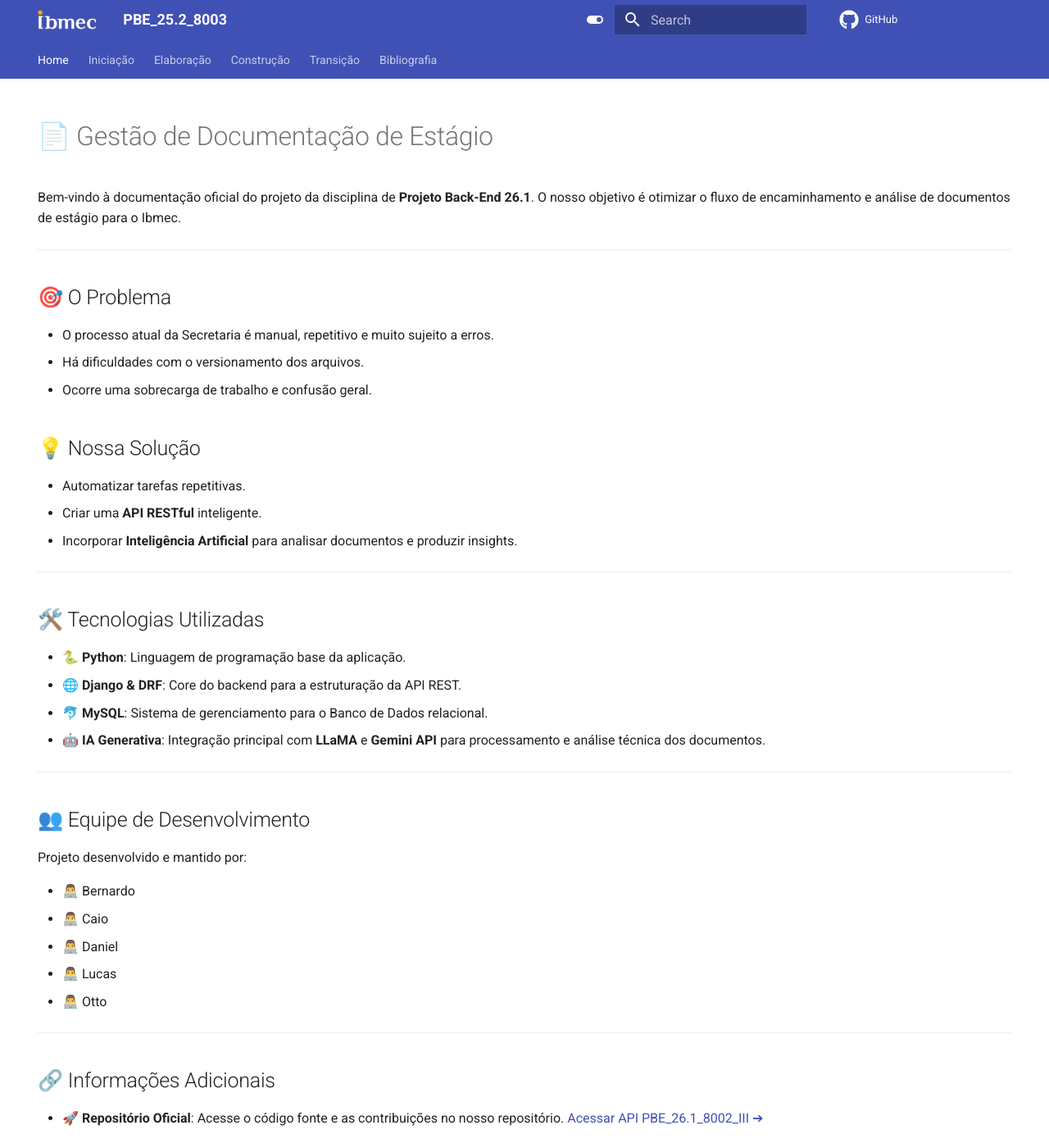
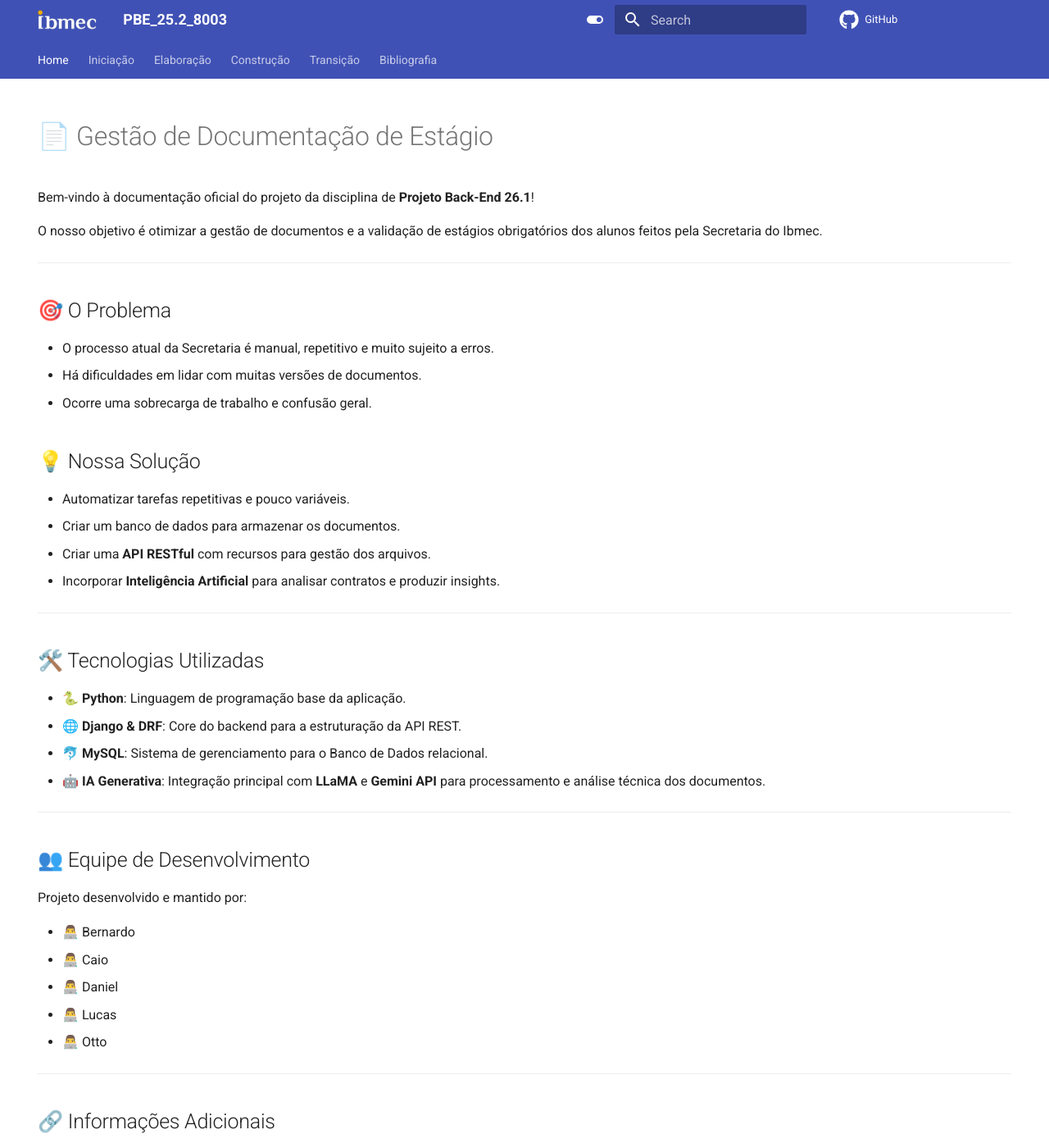
Before and after one commit to Projetos-de-Extensao/PBE_26.1_8002_III, an MkDocs documentation site: the page built from docs/index.md, in a window 1280 px wide and 1400 px high. Shown: the whole window at 82% size. Built offline with MkDocs 1.6.1 and Material for MkDocs 9.7.7, drawn with Linux system fonts in a browser that asks for light colours; comment, search, counter and statistics services are not loaded; some of the changed text lies outside the part shown.

Commit message:
docs: project scope adjust for docs

```diff
--- a/docs/index.md
+++ b/docs/index.md
@@ -6,21 +6,24 @@ hide:
 
 # 📄 Gestão de Documentação de Estágio
 
-Bem-vindo à documentação oficial do projeto da disciplina de **Projeto Back-End 26.1**. O nosso objetivo é otimizar o fluxo de encaminhamento e análise de documentos de estágio para o Ibmec.
+Bem-vindo à documentação oficial do projeto da disciplina de **Projeto Back-End 26.1**!
+
+O nosso objetivo é otimizar a gestão de documentos e a validação de estágios obrigatórios dos alunos feitos pela Secretaria do Ibmec.
 
 ---
 
 ## 🎯 O Problema
 
 * O processo atual da Secretaria é manual, repetitivo e muito sujeito a erros.
-* Há dificuldades com o versionamento dos arquivos.
+* Há dificuldades em lidar com muitas versões de documentos.
 * Ocorre uma sobrecarga de trabalho e confusão geral.
 
 ## 💡 Nossa Solução
 
-* Automatizar tarefas repetitivas.
-* Criar uma **API RESTful** inteligente.
-* Incorporar **Inteligência Artificial** para analisar documentos e produzir insights.
+* Automatizar tarefas repetitivas e pouco variáveis.
+* Criar um banco de dados para armazenar os documentos.
+* Criar uma **API RESTful** com recursos para gestão dos arquivos.
+* Incorporar **Inteligência Artificial** para analisar contratos e produzir insights.
 
 ---
 
```
Also changed, not shown: other parts of docs/index.md (+2 -2 lines), README.md (+2 -2 lines), docs/Iniciacao/mapa_mental.md (+1 -1 lines).
